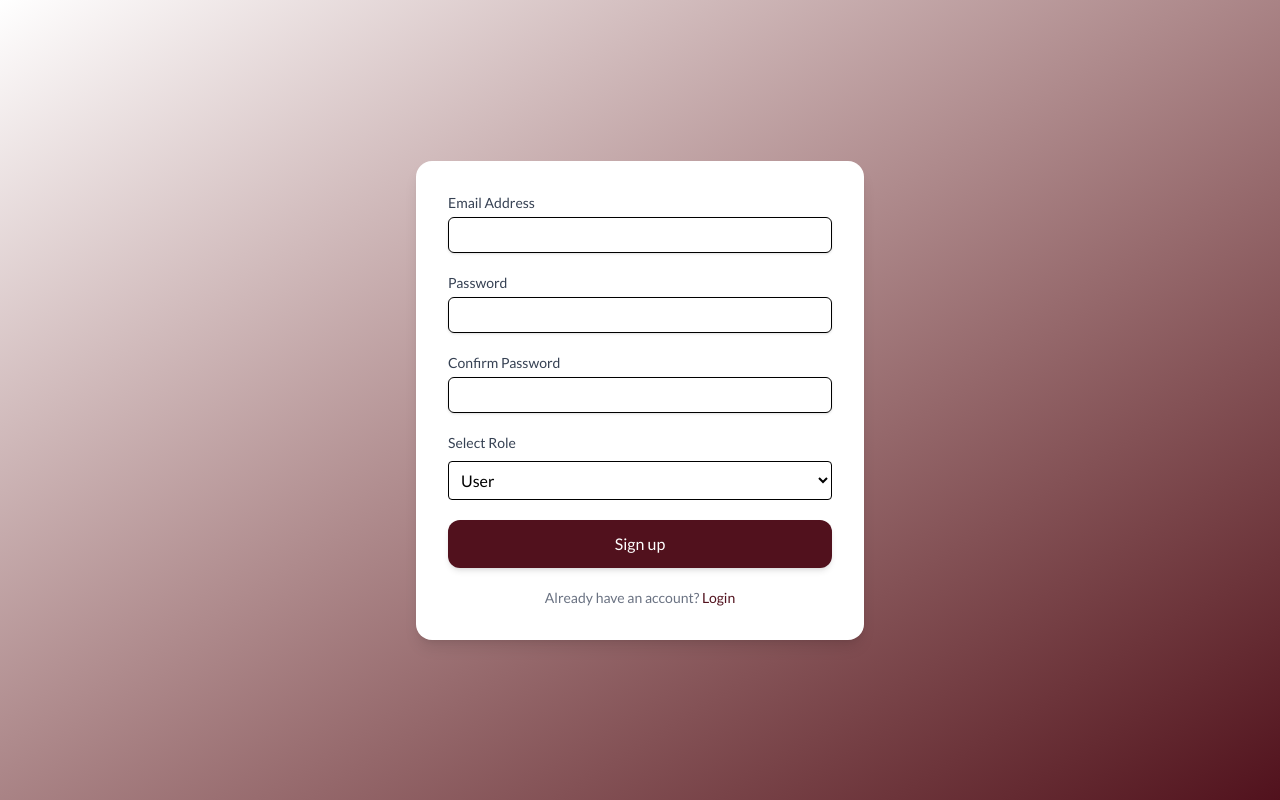
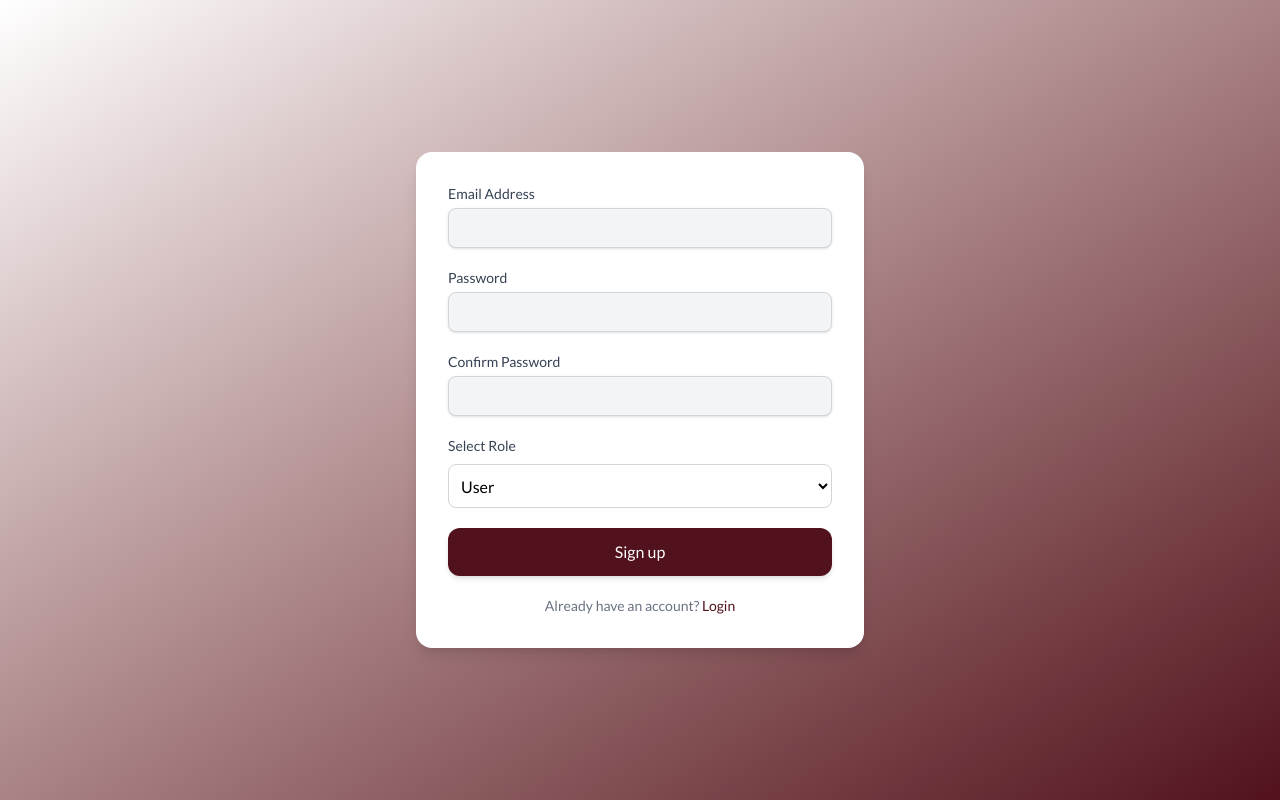
Before and after one commit to Aimancod01/react-boilerplate, a React (Vite) app: page /register in a window 1280 px wide. Built offline with nearby package versions, Linux system fonts and the light colour scheme.

Commit message:
ui fixes

```diff
--- a/src/components/ui/form/input.tsx
+++ b/src/components/ui/form/input.tsx
@@ -23,7 +23,7 @@ const Input: FC<InputProps> = ({
         {...registration}
         {...props}
         className={cn(
-          "flex h-9 w-full rounded-md border border-input bg-transparent px-3 py-1 text-sm shadow-sm transition-colors file:border-0 file:bg-transparent file:text-sm file:font-medium placeholder:text-muted-foreground focus-visible:outline-none focus-visible:ring-1 focus-visible:ring-ring disabled:cursor-not-allowed disabled:opacity-50",
+          "flex h-10 w-full rounded-lg border border-gray-300 bg-gray-100 px-3 py-1 text-sm shadow-sm transition-colors placeholder:text-muted-foreground outline-none disabled:cursor-not-allowed disabled:opacity-50",
           className
         )}
       />
--- a/src/components/ui/form/select.tsx
+++ b/src/components/ui/form/select.tsx
@@ -29,16 +29,15 @@ const Select: FC<SelectFieldProps> = ({
     <FieldWrapper label={label} error={error}>
       <select
         id={registration?.name}
-        className={cn("mt-1 border w-full p-2 rounded outline-none", className)}
+        className={cn(
+          "mt-1 border border-gray-300 w-full h-11 px-2 rounded-lg outline-none",
+          className
+        )}
         defaultValue={defaultValue}
         {...registration}
       >
         {options.map(({ label, value }) => (
-          <option
-            key={label?.toString()}
-            value={value}
-            className="bg-white text-gray-700 hover:bg-blue-100"
-          >
+          <option key={label?.toString()} value={value}>
             {label}
           </option>
         ))}
--- a/src/pages/landing.tsx
+++ b/src/pages/landing.tsx
@@ -8,12 +8,13 @@ const Landing: FC = () => {
   const navigate = useNavigate();
   return (
     <div className="min-h-screen flex flex-col">
-      <header className="sticky top-0 flex items-center justify-between  px-6 py-4 shadow-md bg-white">
+      <header className="sticky top-0 flex items-center justify-between px-6 py-4 shadow-md bg-white">
         <h1 className="text-2xl font-bold text-primary">MyApp</h1>
         <nav className="space-x-2">
           {isAuthenticated ? (
             <Button
               title="Dashboard"
+              className="w-20"
               variant="primary"
               size="sm"
               onClick={() => navigate("/dashboard")}
@@ -23,6 +24,7 @@ const Landing: FC = () => {
             <Button
               title="Login"
               variant="primary"
+              className="w-20"
               size="sm"
               onClick={() => navigate("/login")}
               type="submit"
```
